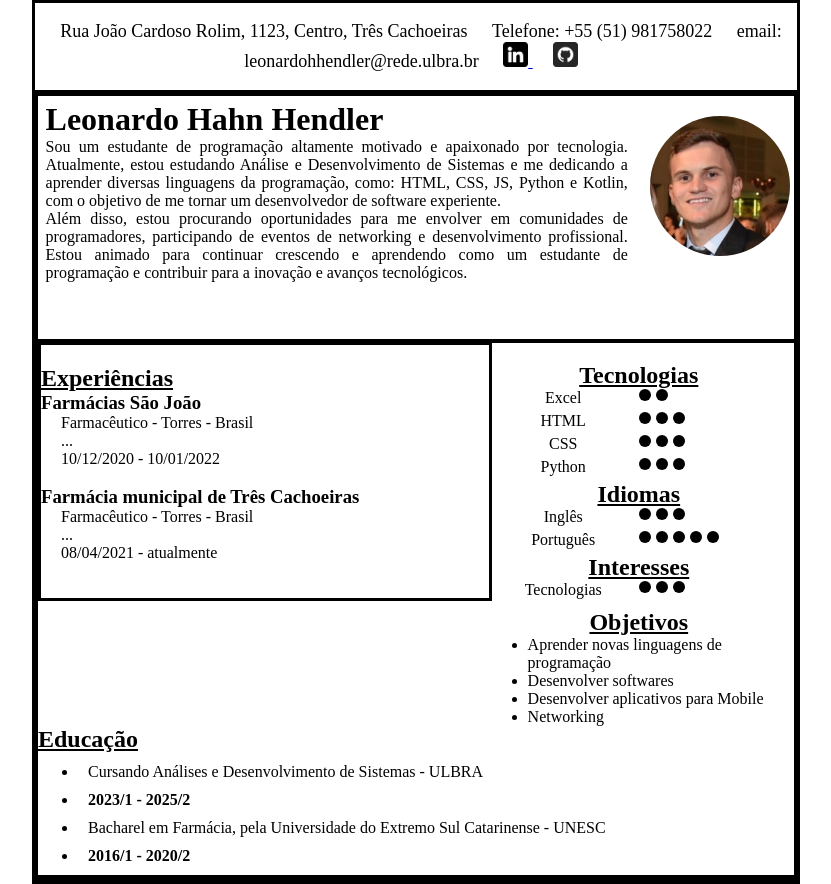
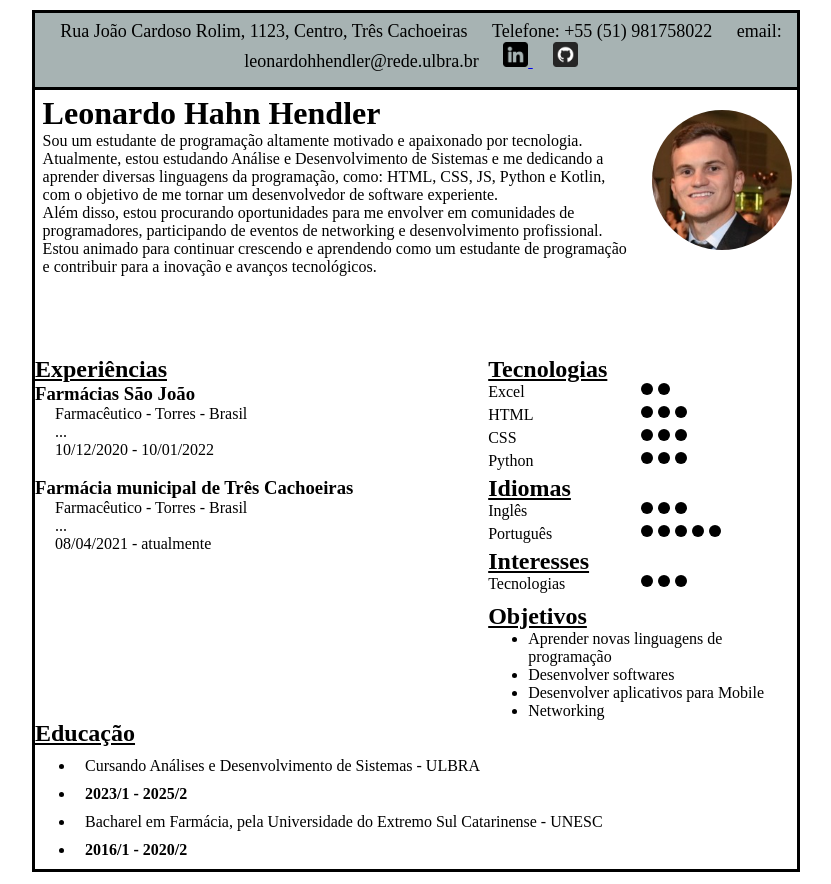
Before and after one commit to leonardohendler/ADS-Ulbra, a PHP site: page /aula4.html in a window 1280 px wide. Shown: the whole page, without its empty margins (224-1055 px from the left). Run offline with PHP 8.4, Linux system fonts and the light colour scheme.

Commit message:
Update style.css

```diff
--- a/Matérias/Introdução Web/AULA 4/style.css
+++ b/Matérias/Introdução Web/AULA 4/style.css
@@ -9,7 +9,10 @@ padrão do css, sempre usar para fazer o site.
 
 .pai{
     width: 60%;
-    border: solid;
+    border-left: solid;
+    border-right: solid;
+
+
 }
 
 .limpar {
@@ -21,10 +24,11 @@ padrão do css, sempre usar para fazer o site.
     color: black;
     font-size: 18px;
     text-align: center;
+    border-top: solid;
     border-bottom: solid;
     padding: 1%;
     font-family: 'Times New Roman', Times, serif;
-
+    background-color: rgb(167, 179, 179);
 
 }
 .topo span{
@@ -39,7 +43,6 @@ padrão do css, sempre usar para fazer o site.
 
 .perfil{
     height: 250px;
-    border: solid;
     margin-bottom: -4px;
 
 
@@ -53,8 +56,9 @@ padrão do css, sempre usar para fazer o site.
     float: left;
     padding-right: 15px;
     margin-top: 5px;
-    text-align: justify;
+    text-align:start;
     padding-left: 1%;
+
 
 }
 
@@ -80,7 +84,6 @@ padrão do css, sempre usar para fazer o site.
 .experiencias{
     width: 60%;
     float: left;
-    border: solid;
     height: auto;
     padding-top: 20px;
 
@@ -106,14 +109,14 @@ padrão do css, sempre usar para fazer o site.
 
 .tech h2{
     text-decoration: underline ;
-    text-align: center;
+
 }
 .tech p{
     width: 50%;
     float: left;
     clear: both;
     margin-bottom: 5px;
-    text-align: center;
+
 
 }
 .circulo{
@@ -145,7 +148,7 @@ padrão do css, sempre usar para fazer o site.
     padding-bottom: 10px;
 }
 .principal {
-    border: solid;
+
 
 
 }
```
